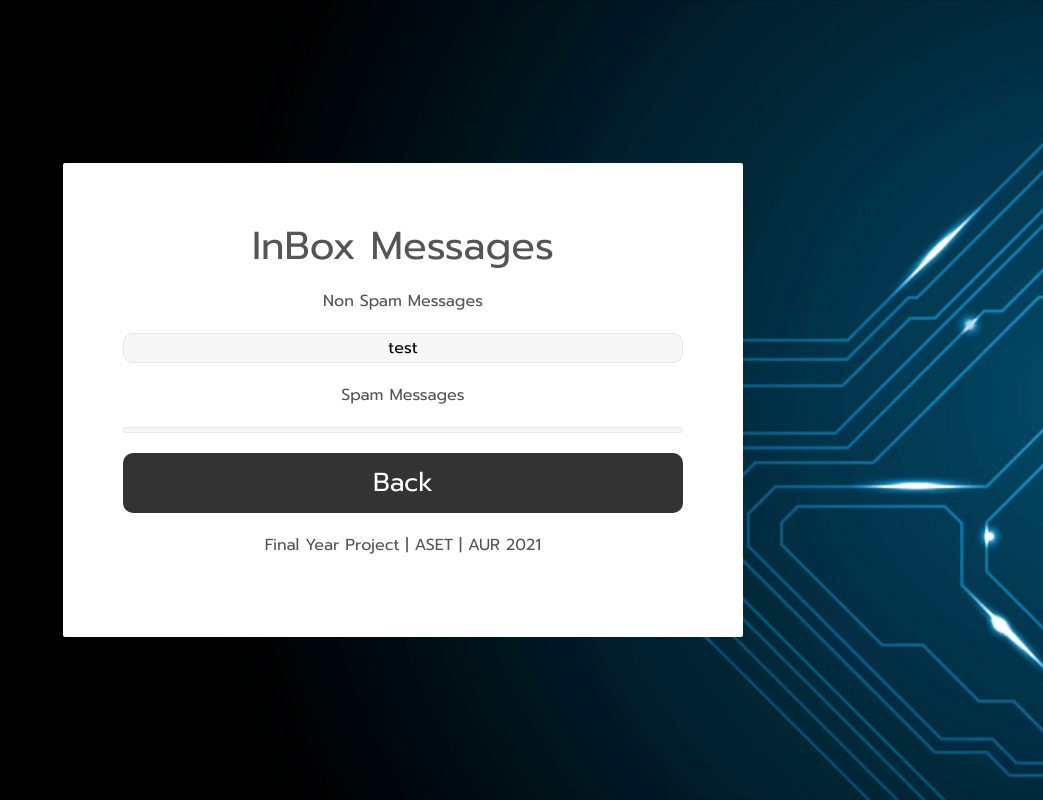
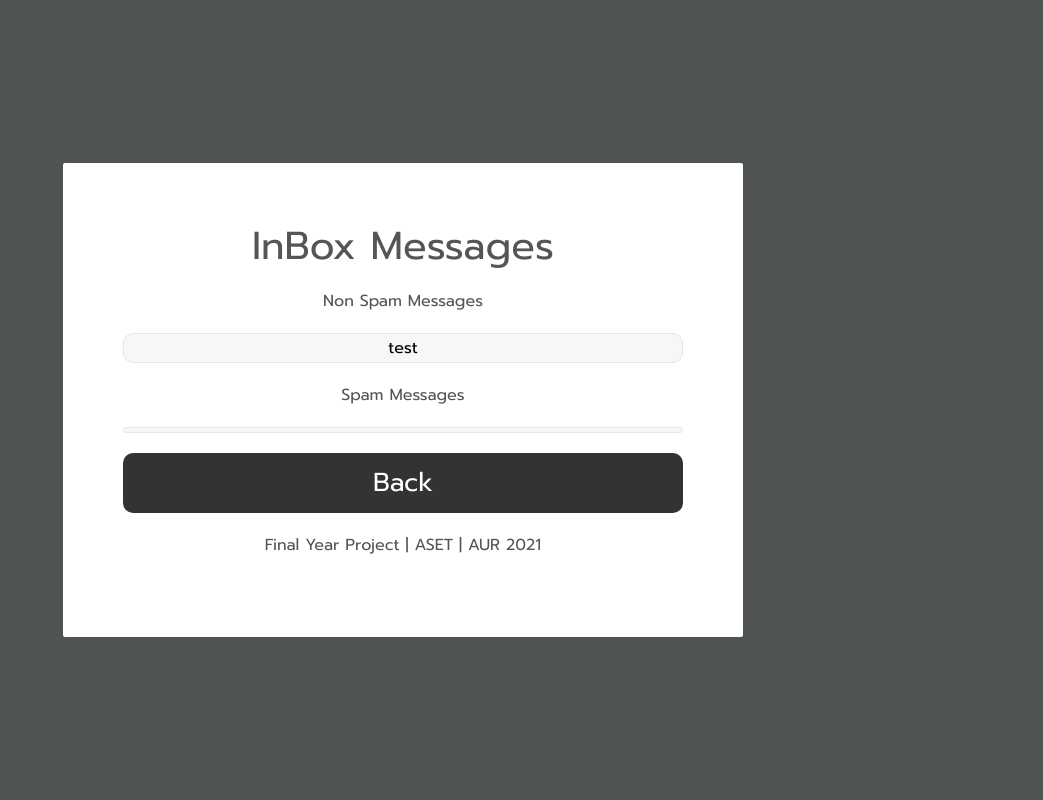
Before and after one commit to angshuman002/Mail-Spam-Filter-Final-Year-Project-AUR-2021, a Flask app: page /Box.html in a window 1280 px wide. Shown: the whole page, without its empty margins (237-1280 px from the left). Run offline with Flask 2, Linux system fonts and the light colour scheme; parts of the project's set-up code (start-up, migrations or seed data) failed here and were passed over.

Commit message:
Update Box.html

```diff
--- a/templates/Box.html
+++ b/templates/Box.html
@@ -1,5 +1,9 @@
 <!DOCTYPE html>
 <html lang="en">
+
+
+
+
 <head>
 	<title>Pi-Mail | Inbox</title>
 	<meta charset="UTF-8">
@@ -15,7 +19,7 @@
 
 <body>
 	<div class="limiter">
-		<div class="container-spam100" style="background-image: url('background.png'); background-color: #505451;">
+		<div class="container-spam100" style=" background-color: #505451; ">
 			<div class="wrap-spam100">
 
                 <!--Main Headline-->
```
